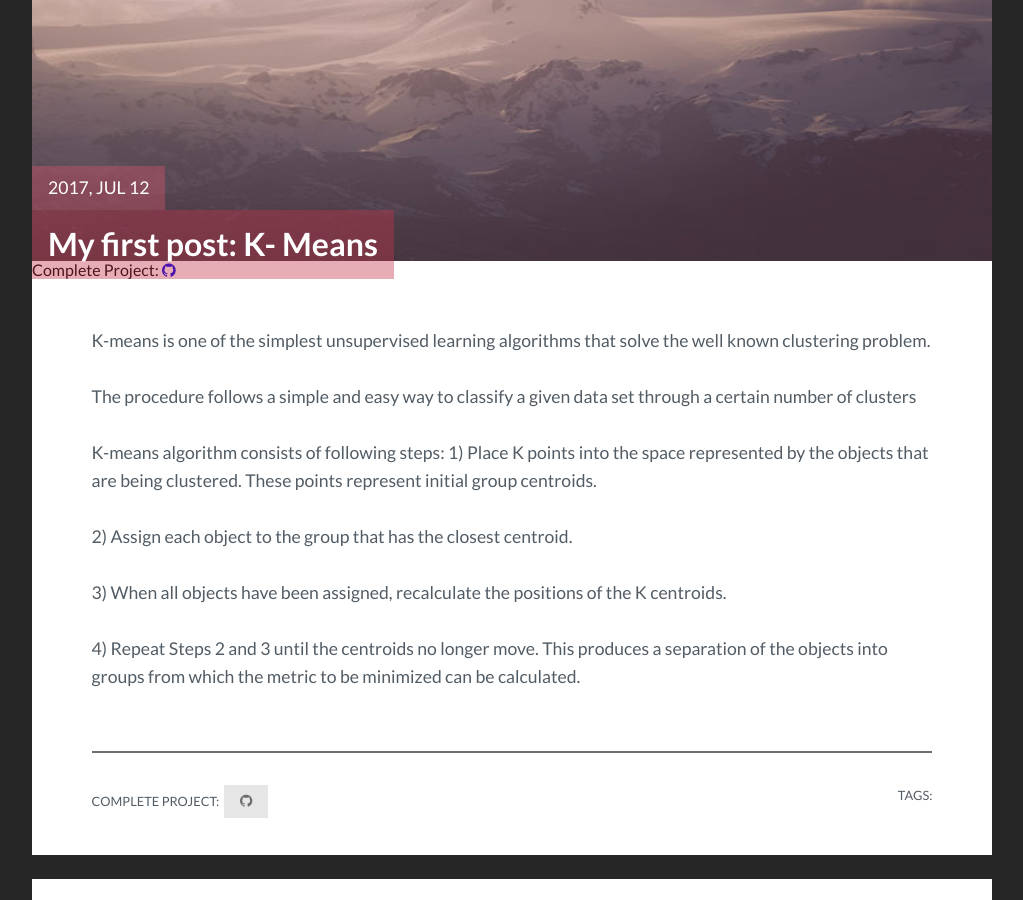
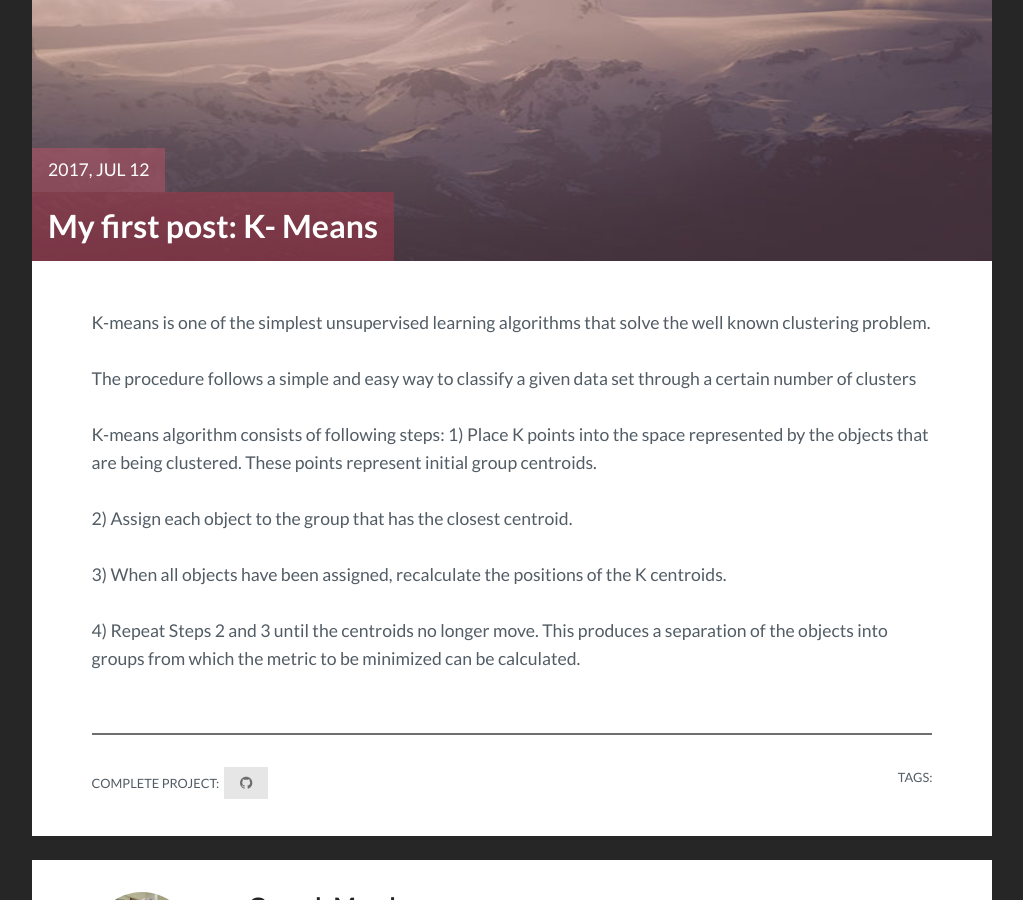
Before and after one commit to ganeshmandarapu/Projects, a Jekyll site: the page built from _posts/2017-07-12-the-wonderful-himalayan.markdown, in a window 1280 px wide and 900 px high, scrolled down 452 px. Shown: the whole window, without its empty margins (128-1151 px from the left). Built offline with Jekyll 4.4.1, drawn with Linux system fonts in a browser that asks for light colours; comment, search, counter and statistics services are not loaded.

Commit message:
Update post.html

```diff
--- a/_layouts/post.html
+++ b/_layouts/post.html
@@ -12,10 +12,6 @@ layout: default
       <div class="post_description">
         <p class="post_meta">{{page.date | date: '%Y, %b %d'}}</p>
         <h1 class="post_title">{{page.title}}</h1>
-      </div>
-      <div class="post_share">
-          <span>Complete Project:</span>
-          <a href="https://github.com/ganeshmandarapu?text={{ page.title }}&url={{ site.url }}{{ page.url }}" title="Share on Twitter" rel="nofollow" target="_blank"><i class="fa fa-github" aria-hidden="true"></i></a>
       </div>
     </header> <!-- End Header -->
 
```
